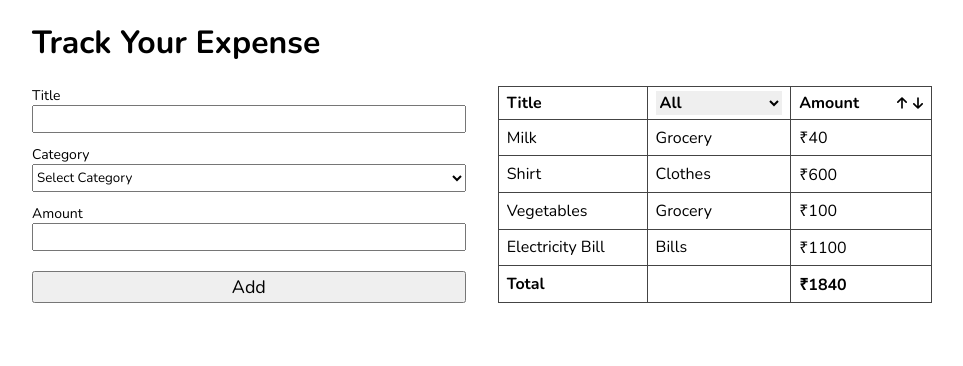
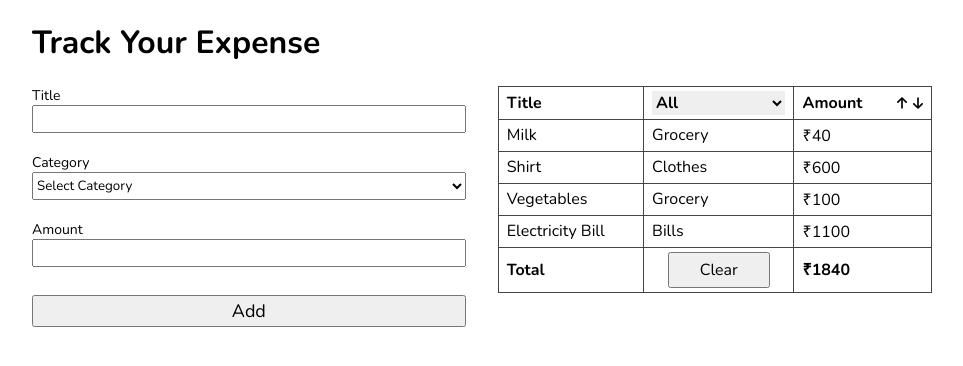
Before and after one commit to Avi-123222/react, a React (Vite) app in the folder expense-calculator/: page / in a window 1280 px wide. Shown: the top 366 px of the page, without its empty margins (158-1121 px from the left). Built offline with nearby package versions, Linux system fonts and the light colour scheme.

Commit message:
ContextMenu added and deleting features added

```diff
--- a/expense-calculator/src/App.css
+++ b/expense-calculator/src/App.css
@@ -1,15 +1,7 @@
 @import url("https://fonts.googleapis.com/css2?family=Merriweather:ital,wght@0,300;0,400;0,700;1,300;1,400&family=Nunito:wght@300;400;600;700;800;900&family=Russo+One&family=Spartan:wght@700;800;900&display=swap");
 
 body {
-    font-family:  "Nunito", sans-serif;
-    margin: 0 32px;
-}
-
-main {
-    max-width: 900px;@import url("https://fonts.googleapis.com/css2?family=Merriweather:ital,wght@0,300;0,400;0,700;1,300;1,400&family=Nunito:wght@300;400;600;700;800;900&family=Russo+One&family=Spartan:wght@700;800;900&display=swap");
-
-body {
-    font-family:  "Nunito", sans-serif;
+    font-family: "Nunito", sans-serif;
     margin: 0 32px;
 }
 
@@ -34,6 +26,7 @@ main {
 .expense-table {
     width: 100%;
     border-collapse: collapse;
+    align-self: flex-start;
 }
 
 .expense-table select {
@@ -82,7 +75,7 @@ main {
 .input-container {
     display: flex;
     flex-direction: column;
-    margin-bottom: 12px;
+    margin-bottom: 20px;
     position: relative;
 }
 
@@ -107,7 +100,7 @@ main {
     background-color: white;
     border: 1px solid;
     position: absolute;
-    display: none;
+    /* display: none; */
     border-radius: 4px;
     overflow: hidden;
     box-shadow: 0 0 12px rgba(0, 0, 0, 0.3);
@@ -134,134 +127,13 @@ main {
 }
 
 #category {
-  height: 28px;
-  font-family: inherit;
+    height: 28px;
+    font-family: inherit;
 }
 
 .error {
     color: red;
     font-size: 14px;
     position: absolute;
-    top: 70%;
+    top: 66%;
 }
-    margin-inline: auto;
-}
-
-* {
-    box-sizing: border-box;
-}
-
-.expense-tracker {
-    display: flex;
-    gap: 32px;
-}
-
-.expense-form {
-    width: 100%;
-}
-
-.expense-table {
-    width: 100%;
-    border-collapse: collapse;
-}
-
-.expense-table select {
-    font: inherit;
-    width: 100%;
-    border: none;
-    outline: none;
-}
-
-.amount-column div {
-    display: flex;
-}
-
-.amount-column span {
-    margin-right: 6px;
-}
-
-.arrow {
-    transition: transform 0.2s ease-in-out;
-    cursor: pointer;
-}
-
-.up-arrow {
-    margin-left: auto;
-}
-
-.up-arrow:active {
-    transform: translateY(-2px);
-}
-
-.down-arrow {
-    margin-left: 6px;
-}
-
-.down-arrow:active {
-    transform: translateY(2px);
-}
-
-.expense-table th,
-.expense-table td {
-    border: 1px solid #444;
-    text-align: left;
-    padding: 4px 8px;
-}
-
-.input-container {
-    display: flex;
-    flex-direction: column;
-    margin-bottom: 12px;
-}
-
-.input-container label {
-    font-size: 14px;
-}
-
-.input-container input {
-    height: 28px;
-    font-family: inherit;
-}
-
-.add-btn {
-    width: 100%;
-    height: 32px;
-    font-size: 18px;
-    font-family: inherit;
-    margin-top: 8px;
-}
-
-.context-menu {
-    background-color: white;
-    border: 1px solid;
-    position: absolute;
-    display: none;
-    border-radius: 4px;
-    overflow: hidden;
-    box-shadow: 0 0 12px rgba(0, 0, 0, 0.3);
-}
-
-.context-menu div {
-    padding: 2px 8px;
-    cursor: pointer;
-    font-weight: 600;
-}
-
-.context-menu div:hover {
-    background-color: #ddd;
-}
-
-@media (max-width: 900px) {
-    body {
-        margin-inline: 16px;
-    }
-
-    .expense-tracker {
-        flex-direction: column;
-    }
-}
-
-#category {
-  height: 28px;
-  font-family: inherit;
-}
--- a/expense-calculator/src/App.tsx
+++ b/expense-calculator/src/App.tsx
@@ -3,10 +3,10 @@ import './App.css'
 import ExpenseForm from './components/ExpenseForm'
 import ExpenseTable from './components/ExpenseTable'
 import type { Expense } from './model'
-import expenseData from './ExpenseData'
+import ExpenseData from './ExpenseData'
 
 function App() {
-  const [expenses, setExpenses] = useState<Expense[]>(expenseData);
+  const [expenses, setExpenses] = useState<Expense[]>(ExpenseData);
 
   return (
     <>
@@ -14,7 +14,7 @@ function App() {
         <h1>Track Your Expense</h1>
         <div className="expense-tracker">
           <ExpenseForm setExpenses={setExpenses}/>
-          <ExpenseTable expenses={expenses}/>
+          <ExpenseTable expenses={expenses} setExpenses={setExpenses}/>
         </div>
       </main>
     </>
--- a/expense-calculator/src/ExpenseData.ts
+++ b/expense-calculator/src/ExpenseData.ts
@@ -5,25 +5,25 @@ const expenses: Expense[] = [
     id: crypto.randomUUID(),
     title: 'Milk',
     category: 'Grocery',
-    amount: 40
+    amount: "40"
   },
   {
     id: crypto.randomUUID(),
     title: 'Shirt',
     category: 'Clothes',
-    amount: 600
+    amount: "600"
   },
   {
     id: crypto.randomUUID(),
     title: 'Vegetables',
     category: 'Grocery',
-    amount: 100
+    amount: "100"
   },
   {
     id: crypto.randomUUID(),
     title: 'Electricity Bill',
     category: 'Bills',
-    amount: 1100
+    amount: "1100"
   },
 ]
 
--- a/expense-calculator/src/components/ContextMenu.tsx
+++ b/expense-calculator/src/components/ContextMenu.tsx
@@ -1,9 +1,26 @@
-function ContextMenu() {
+import type { Dispatch, SetStateAction } from "react"
+import type { Expense, MenuPosition } from "../model"
+
+interface ContextMenuProps {
+  menuPosition: MenuPosition,
+  rowId: string,
+  setExpenses: Dispatch<SetStateAction<Expense[]>>,
+  setMenuPosition: Dispatch<SetStateAction<MenuPosition>>
+}
+
+function ContextMenu({ menuPosition, rowId, setExpenses, setMenuPosition }: ContextMenuProps) {
   return (
     <>
-      <div className="context-menu">
+      <div className="context-menu" style={menuPosition}>
         <div>Edit</div>
-        <div>Delete</div>
+        <div
+          onClick={() => {
+            setExpenses(prevExpenses => prevExpenses.filter(expense => expense.id !== rowId))
+            setMenuPosition({ left: -10000, top: -10000 })
+          }}
+        >
+          Delete
+        </div>
       </div>
     </>
   )
--- a/expense-calculator/src/components/ExpenseTable.tsx
+++ b/expense-calculator/src/components/ExpenseTable.tsx
@@ -1,12 +1,28 @@
-import { useState, type FormEvent } from "react"
-import type { Expense } from "../model"
+import { useState, type Dispatch, type FormEvent, type SetStateAction } from "react"
+import type { Expense, MenuPosition } from "../model"
+import ContextMenu from "./ContextMenu"
 
 interface ExpenseFormProps {
-  expenses: Expense[]
+  expenses: Expense[],
+  setExpenses: Dispatch<SetStateAction<Expense[]>>
 }
 
-function ExpenseTable({ expenses }: ExpenseFormProps) {
+function ExpenseTable({ expenses, setExpenses }: ExpenseFormProps) {
   const [selectedCategory, setSelectedCategory] = useState<string>('')
+  const [sortingCallback, setSortingCallback] = useState<(a: Expense, b: Expense) => number>(() => () => 0)
+  const [menuPosition, setMenuPosition] = useState<MenuPosition>({ left: -10000, top: -10000 })
+  const [rowId, setRowId] = useState<string>('')
+
+  function handleContextMenu(e: any, expenseId: string) {
+    e.preventDefault()
+
+    setMenuPosition({
+      left: e.clientX + 2,
+      top: e.clientY + 2
+    })
+
+    setRowId(expenseId)
+  }
 
   const filteredExpenses: Expense[] = expenses.filter(prevExpense =>
     prevExpense.category.toLowerCase().includes(selectedCategory))
@@ -16,7 +32,8 @@ function ExpenseTable({ expenses }: ExpenseFormProps) {
   }, 0)
   return (
     <>
-      <table className="expense-table">
+      <ContextMenu menuPosition={menuPosition} rowId={rowId} setExpenses={setExpenses} setMenuPosition={setMenuPosition}/>
+      <table className="expense-table" onClick={() => setMenuPosition({ left: -10000, top: -10000 })}>
         <thead>
           <tr>
             <th>Title</th>
@@ -38,6 +55,8 @@ function ExpenseTable({ expenses }: ExpenseFormProps) {
                   width="10"
                   viewBox="0 0 384 512"
                   className="arrow up-arrow"
+                  // onClick={() => setExpenses([...expenses.sort((a, b) => parseInt(a.amount) - parseInt(b.amount))])}
+                  onClick={() => setSortingCallback(() => (a: Expense, b: Expense) => parseInt(a.amount) - parseInt(b.amount))}
                 >
                   <title>Ascending</title>
                   <path
@@ -49,6 +68,8 @@ function ExpenseTable({ expenses }: ExpenseFormProps) {
                   width="10"
                   viewBox="0 0 384 512"
                   className="arrow down-arrow"
+                  // onClick={() => setExpenses([...expenses.sort((a, b) => parseInt(b.amount) - parseInt(a.amount))])}
+                  onClick={() => setSortingCallback(() => (a: Expense, b: Expense) => parseInt(b.amount) - parseInt(a.amount))}
                 >
                   <title>Descending</title>
                   <path
@@ -61,13 +82,15 @@ function ExpenseTable({ expenses }: ExpenseFormProps) {
         </thead>
         <tbody>
           {
-            filteredExpenses.map(expense => (
-              <tr key={expense.id}>
-                <td>{expense.title}</td>
-                <td>{expense.category}</td>
-                <td>₹{expense.amount}</td>
-              </tr>
-            ))
+            filteredExpenses
+              .sort(sortingCallback)
+              .map(expense => (
+                <tr key={expense.id} onContextMenu={(e: any) => handleContextMenu(e, expense.id)}>
+                  <td>{expense.title}</td>
+                  <td>{expense.category}</td>
+                  <td>₹{expense.amount}</td>
+                </tr>
+              ))
           }
           {
             filteredExpenses.length === 0 ?
@@ -76,7 +99,14 @@ function ExpenseTable({ expenses }: ExpenseFormProps) {
               </tr> :
               <tr>
                 <th>Total</th>
-                <th></th>
+                <th style={{ textAlign: 'center' }}>
+                  <button
+                    style={{ padding: '5px 30px', fontFamily: 'inherit', fontSize: 'inherit' }}
+                    onClick={() => setSortingCallback(() => () => 0)}
+                  >
+                    Clear
+                  </button>
+                </th>
                 <th>₹{total}</th>
               </tr>
           }
```
Also changed, not shown: expense-calculator/src/model/index.ts (+7 -1 lines).
